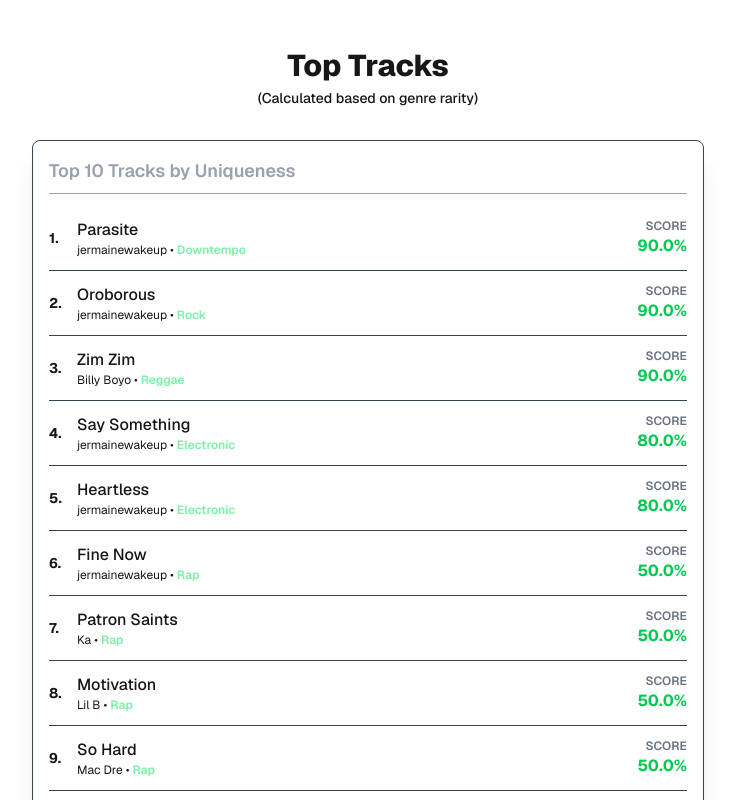
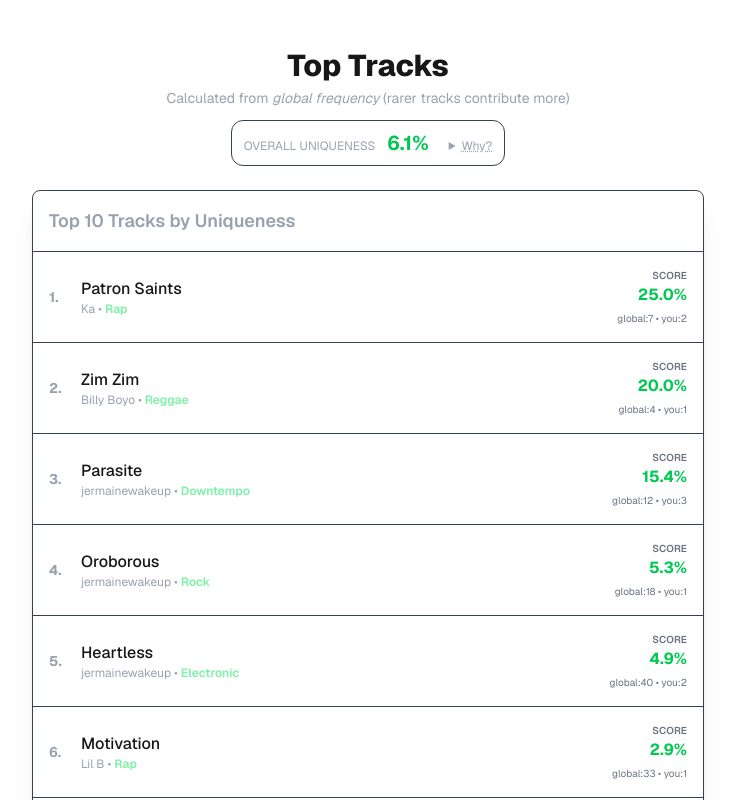
Before and after one commit to jermainewakeup/fs-spotify, a Next.js app: page /dashboard in a window 1280 px wide. Shown: the top 800 px of the page, without its empty margins (272-1007 px from the left). Built offline with nearby package versions, Linux system fonts and the light colour scheme.

Commit message:
Demo ready

```diff
--- a/components/dashboard.tsx
+++ b/components/dashboard.tsx
@@ -1,4 +1,4 @@
-import React from 'react';
+import React from "react";
 
 type Track = {
     id: string;
@@ -8,81 +8,146 @@ type Track = {
 };
 
 const MOCK_TRACKS: Track[] = [
-    { id: 't1', title: 'Parasite', artist: 'jermainewakeup', genre: 'Downtempo' },
-    { id: 't2', title: 'Fine Now', artist: 'jermainewakeup', genre: 'Rap' },
-    { id: 't3', title: 'Oroborous', artist: 'jermainewakeup', genre: 'Rock' },
-    { id: 't4', title: 'Say Something', artist: 'jermainewakeup', genre: 'Electronic' },
-    { id: 't5', title: 'Heartless', artist: 'jermainewakeup', genre: 'Electronic' },
-    { id: 't6', title: 'Patron Saints', artist: 'Ka', genre: 'Rap' },
-    { id: 't7', title: 'Motivation', artist: 'Lil B', genre: 'Rap' },
-    { id: 't8', title: 'So Hard', artist: 'Mac Dre', genre: 'Rap' },
-    { id: 't9', title: 'Ascension', artist: 'Mac Miller', genre: 'Rap' },
-    { id: 't10', title: 'Zim Zim', artist: 'Billy Boyo', genre: 'Reggae' },
+    { id: "t1", title: "Parasite",       artist: "jermainewakeup", genre: "Downtempo" },
+    { id: "t2", title: "Fine Now",       artist: "jermainewakeup", genre: "Rap" },
+    { id: "t3", title: "Oroborous",      artist: "jermainewakeup", genre: "Rock" },
+    { id: "t4", title: "Say Something",  artist: "jermainewakeup", genre: "Electronic" },
+    { id: "t5", title: "Heartless",      artist: "jermainewakeup", genre: "Electronic" },
+    { id: "t6", title: "Patron Saints",  artist: "Ka",             genre: "Rap" },
+    { id: "t7", title: "Motivation",     artist: "Lil B",          genre: "Rap" },
+    { id: "t8", title: "So Hard",        artist: "Mac Dre",        genre: "Rap" },
+    { id: "t9", title: "Ascension",      artist: "Mac Miller",     genre: "Rap" },
+    { id: "t10", title: "Zim Zim",       artist: "Billy Boyo",     genre: "Reggae" },
 ];
 
-export default function Dashboard() {
+const GLOBAL_PLAY_COUNTS: Record<string, number> = {
+    t1: 12,   // Parasite (rare-ish)
+    t2: 220,  // Fine Now (popular)
+    t3: 18,
+    t4: 65,
+    t5: 40,
+    t6: 7,    // Ka deep cut (rare)
+    t7: 33,
+    t8: 55,
+    t9: 90,
+    t10: 4,   // Billy Boyo classic (rare)
+};
 
-    const totalTracks = MOCK_TRACKS.length;
+const USER_RECENT_PLAYS: Record<string, number> = {
+    t1: 3,
+    t2: 1,
+    t3: 1,
+    t4: 1,
+    t5: 2,
+    t6: 2,
+    t7: 1,
+    t8: 1,
+    t9: 1,
+    t10: 1,
+};
 
-    const genreCounts = MOCK_TRACKS.reduce((acc, track) => {
-        acc[track.genre] = (acc[track.genre] || 0) + 1;
-        return acc;
-    }, {} as Record<string, number>);
+function computeRows(tracks: Track[]) {
+    // “Rarity” ~ 1 / (global frequency). Add +1 so unseen tracks don’t explode.
+    // Normalize to a 0–100 score for display.
+    const rarity = (g: number) => 1 / (g + 1);
 
-    const tracksWithScores = MOCK_TRACKS.map(track => {
-        const genreCount = genreCounts[track.genre];
+    const rarities = tracks.map(t => rarity(GLOBAL_PLAY_COUNTS[t.id] ?? 0));
+    const maxRarity = Math.max(...rarities, 1);
 
-        const uniquenessScore = (1 - (genreCount / totalTracks)) * 100;
-
+    const rows = tracks.map(t => {
+        const global = GLOBAL_PLAY_COUNTS[t.id] ?? 0;
+        const r = rarity(global);
+        const weight = USER_RECENT_PLAYS[t.id] ?? 1; // repeat plays boost influence
+        const trackScore = (r / maxRarity) * 100 * Math.min(2, weight);
         return {
-            ...track,
-            uniquenessScore: uniquenessScore,
+            ...t,
+            globalPlays: global,
+            userPlays: weight,
+            rarityRaw: r,
+            score: trackScore,
         };
     });
 
-    const tracks = tracksWithScores.sort((a, b) => b.uniquenessScore - a.uniquenessScore);
+    const totalWeight = rows.reduce((s, r) => s + (r.userPlays || 1), 0);
+    const overallUniqueness =
+        rows.reduce((s, r) => s + r.rarityRaw * (r.userPlays || 1), 0) /
+        Math.max(1, totalWeight);
+
+    // Sort descending by score
+    rows.sort((a, b) => b.score - a.score);
+
+    return { rows, overallUniquenessNormalized: (overallUniqueness / maxRarity) * 100 };
+}
+
+export default function Dashboard() {
+    const { rows, overallUniquenessNormalized } = computeRows(MOCK_TRACKS);
 
     return (
-        <main className="min-h-screen p-4 font-sans ">
+        <main className="min-h-screen p-4 font-sans">
             <section id="tracks" className="flex flex-col items-center max-w-2xl mx-auto py-8">
+                <div className="text-center mb-6">
+                    <h1 className="text-3xl font-extrabold">Top Tracks</h1>
+                    <p className="text-sm text-gray-400 mt-1">Calculated from <em>global frequency</em> (rarer tracks contribute more)</p>
 
-                <div className="text-center mb-8">
-                    <h1 className="text-3xl font-extrabold ">
-                        <span className="block">Top Tracks</span>
-                        <span className="text-sm font-medium  mt-1 block">
-                            (Calculated based on genre rarity)
-                        </span>
-                    </h1>
+                    {/* Overall score */}
+                    <div className="mt-3 inline-flex items-baseline gap-3 rounded-xl border border-gray-700 px-3 py-2">
+                        <span className="text-xs uppercase text-gray-400">Overall Uniqueness</span>
+                        <span className="text-xl font-bold text-green-500">
+              {overallUniquenessNormalized.toFixed(1)}%
+            </span>
+                        <details className="ml-2 cursor-pointer">
+                            <summary className="text-xs text-gray-400 underline decoration-dotted">Why?</summary>
+                            <div className="mt-2 max-w-md text-left text-sm text-gray-300">
+                                We estimate rarity as <code>1 / (globalPlays + 1)</code>.
+                                Your overall score is the **weighted average** of rarity across tracks you played,
+                                giving a small boost to repeats. Popular tracks (high global plays) contribute less.
+                            </div>
+                        </details>
+                    </div>
                 </div>
 
-                <div className="w-full  p-4 rounded-lg shadow-xl border border-gray-700 ">
-                    <h2 className="text-lg font-semibold  mb-3 border-b pb-2 text-gray-400">
-                        Top {tracks.length} Tracks by Uniqueness
+                {/* Table */}
+                <div className="w-full rounded-lg shadow-xl border border-gray-700">
+                    <h2 className="text-lg font-semibold mb-0 border-b border-gray-700 p-4 text-gray-400">
+                        Top {rows.length} Tracks by Uniqueness
                     </h2>
 
-                    <ul className="divide-y divide-gray-700 ">
-                        {tracks.map((track, index) => (
-                            <li key={track.id} className="flex justify-between items-center py-3">
-
-                                {/* Rank and Title */}
+                    <ul className="divide-y divide-gray-700">
+                        {rows.map((track, index) => (
+                            <li key={track.id} className="flex items-center justify-between p-4">
                                 <div className="flex items-center space-x-3">
-                                    <span className="text-sm font-bold w-4 ">{index + 1}.</span>
+                                    <span className="text-sm font-bold w-5 text-gray-400">{index + 1}.</span>
                                     <div>
-                                        <p className="font-medium ">{track.title}</p>
-                                        <p className="text-xs ">{track.artist} • <span className="font-semibold text-green-300">{track.genre}</span></p>
+                                        <p className="font-medium">{track.title}</p>
+                                        <p className="text-xs text-gray-400">
+                                            {track.artist} • <span className="font-semibold text-green-300">{track.genre}</span>
+                                        </p>
                                     </div>
                                 </div>
                                 <div className="text-right">
-                                    <p className="text-xs font-semibold uppercase text-gray-500">Score</p>
+                                    <p className="text-[10px] font-semibold uppercase text-gray-500">Score</p>
                                     <span className="text-base font-bold text-green-500">
-                                        {track.uniquenessScore.toFixed(1)}%
-                                    </span>
+                    {track.score.toFixed(1)}%
+                  </span>
+                                    <p className="text-[10px] text-gray-500 mt-1">
+                                        global:{track.globalPlays} • you:{track.userPlays}
+                                    </p>
                                 </div>
                             </li>
                         ))}
                     </ul>
+
+                    {/* Raw JSON  */}
+                    <details className="p-4">
+                        <summary className="cursor-pointer text-sm text-gray-400 underline decoration-dotted">
+                            View raw JSON
+                        </summary>
+                        <pre className="mt-3 max-h-72 overflow-auto rounded bg-black/40 p-3 text-xs text-gray-200">
+{JSON.stringify(rows, null, 2)}
+            </pre>
+                    </details>
                 </div>
             </section>
         </main>
     );
-};
+}
```
